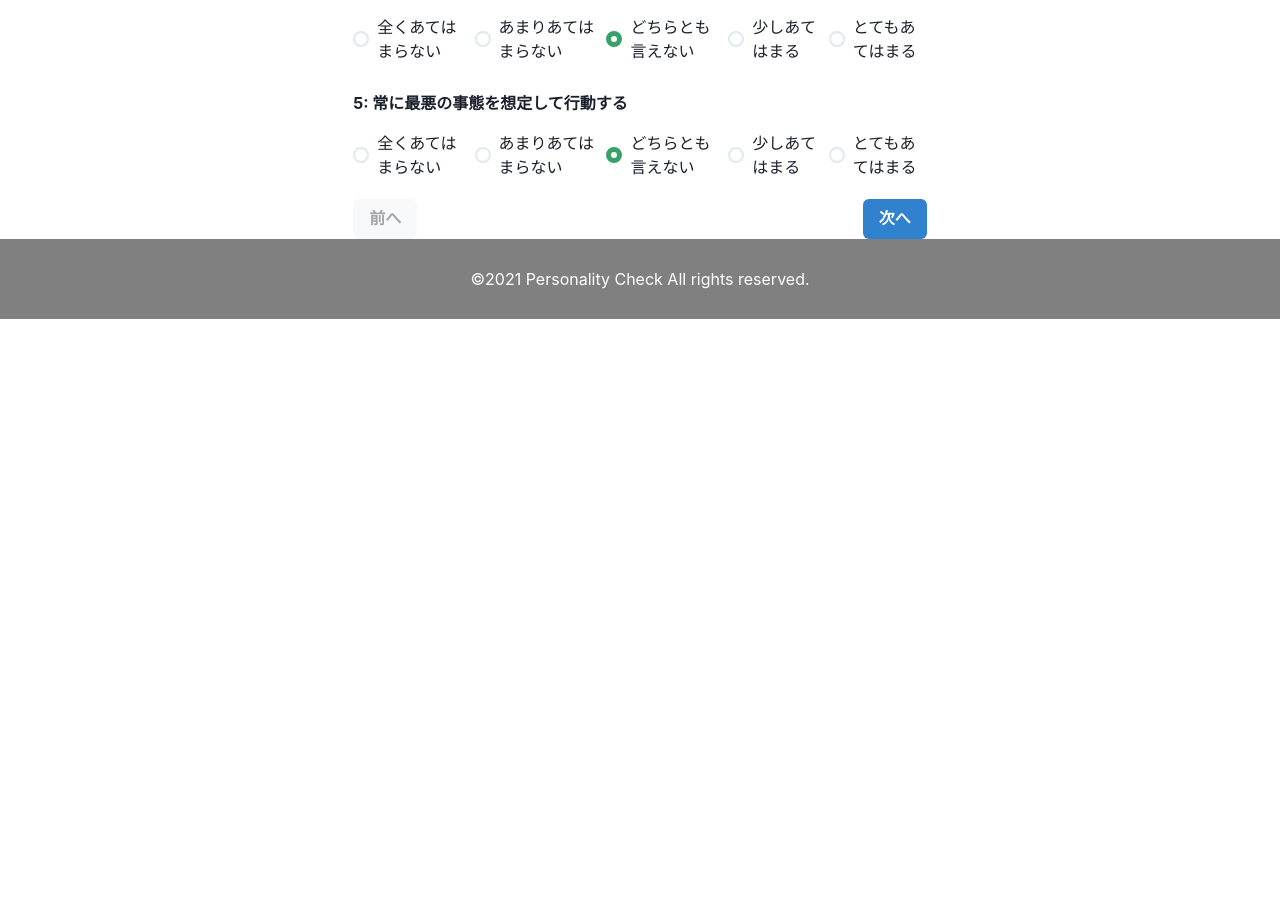
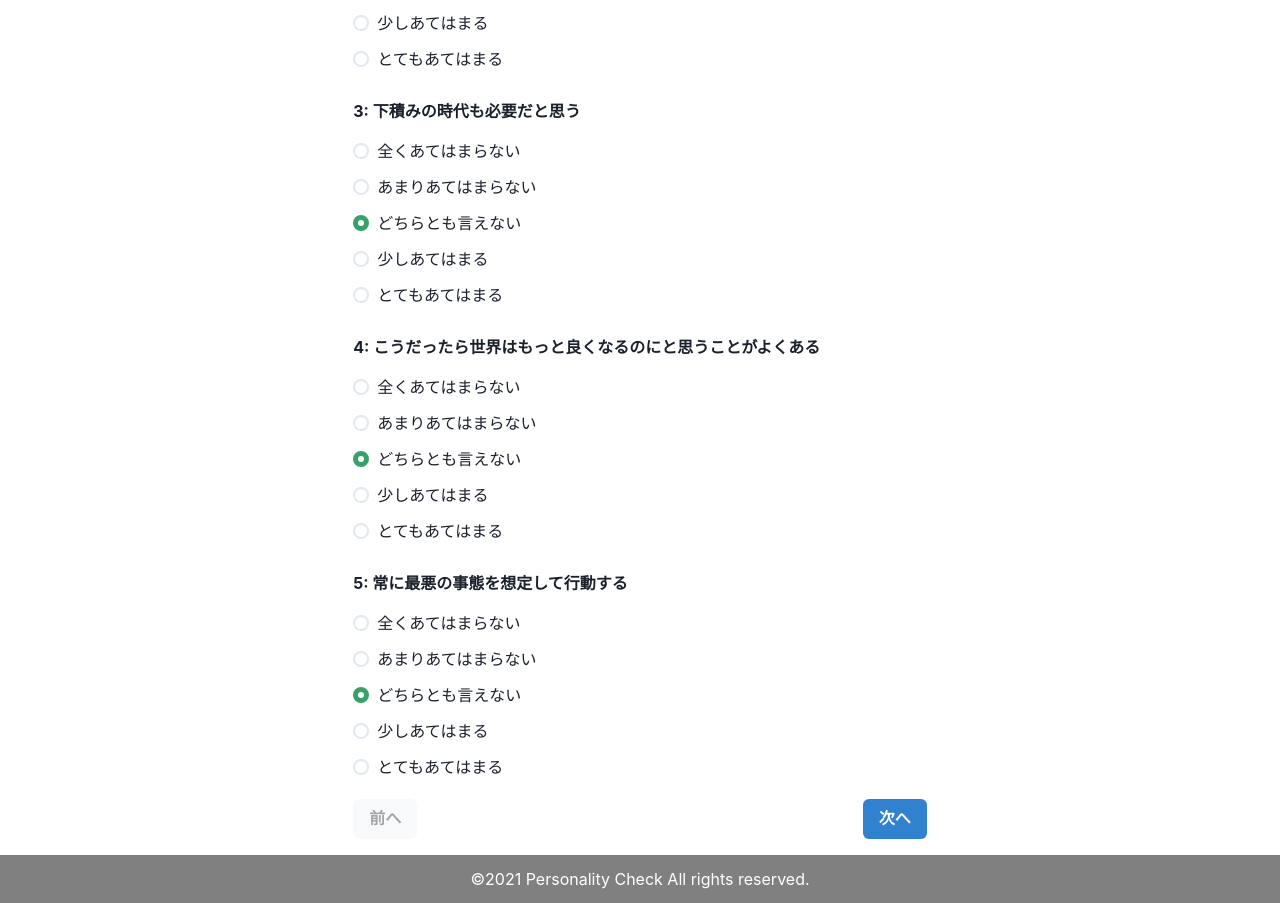
Before and after one commit to yuforest/personality-check, a React (Create React App) app: page /check in a window 1280 px wide. Shown: the part 500-1403 px from the top of the page. Before the commit the page ends 819 px from the top, so only its background shows below. Built offline with nearby package versions, Linux system fonts and the light colour scheme.

Commit message:
fix: スマホでの表示修正

```diff
--- a/src/views/components/layout/Footer.scss
+++ b/src/views/components/layout/Footer.scss
@@ -1,3 +1,4 @@
 .footer {
   margin-top: auto;
+  text-align: center;
 }
--- a/src/views/components/layout/Footer.tsx
+++ b/src/views/components/layout/Footer.tsx
@@ -1,10 +1,12 @@
-import { Center } from '@chakra-ui/react'
+import { Box, Center } from '@chakra-ui/react'
 import './Footer.scss'
 
 const Footer = () => {
   return (
-    <Center bg="gray" h="80px" color="white" className="footer">
-      ©︎{new Date().getFullYear()} Personality Check All rights reserved.
+    <Center className="footer">
+      <Box bg="gray" p="3" color="white" mt="4" w="100%">
+        ©︎{new Date().getFullYear()} Personality Check All rights reserved.
+      </Box>
     </Center>
   )
 }
--- a/src/views/components/question/Question.tsx
+++ b/src/views/components/question/Question.tsx
@@ -26,7 +26,7 @@ const Question = ({
         mt="4"
         size="md"
       >
-        <Stack spacing={3} direction="row">
+        <Stack spacing={3} direction="column">
           <Radio value="1">全くあてはまらない</Radio>
           <Radio value="2">あまりあてはまらない</Radio>
           <Radio value="3">どちらとも言えない</Radio>
```
Also changed, not shown: 10 other files (tests, documents, lock files or other folders).
